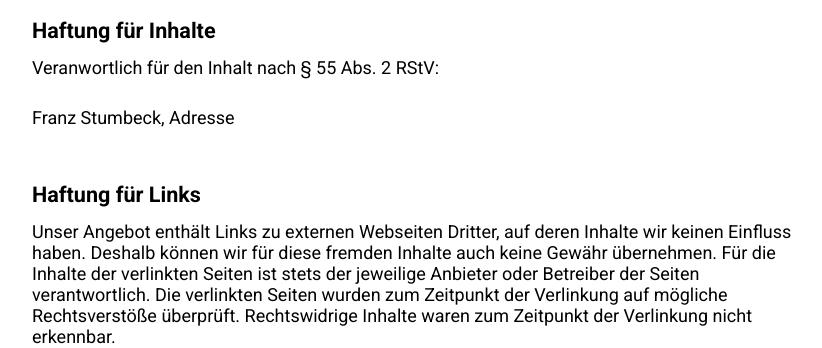
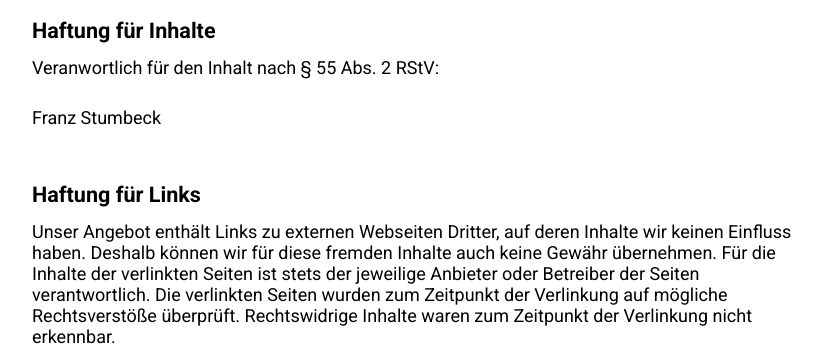
Before and after one commit to Lukxi/Grillerei, a PHP site: page /grillerei/impressum.php in a window 1280 px wide. Shown: the part 1159-1507 px from the top of the page, without its empty margins (224-1046 px from the left). Run offline with PHP 8.4, Linux system fonts and the light colour scheme.

Commit message:
Textänderung

```diff
--- a/impressum.php
+++ b/impressum.php
@@ -39,7 +39,7 @@
         <br>
         <h5>Haftung für Inhalte</h5>
         <p>Veranwortlich für den Inhalt nach § 55 Abs. 2 RStV:</p><br>
-        <p>Franz Stumbeck, Adresse</p>
+        <p>Franz Stumbeck</p>
         <br>
         <p></p>
         <br>
```
